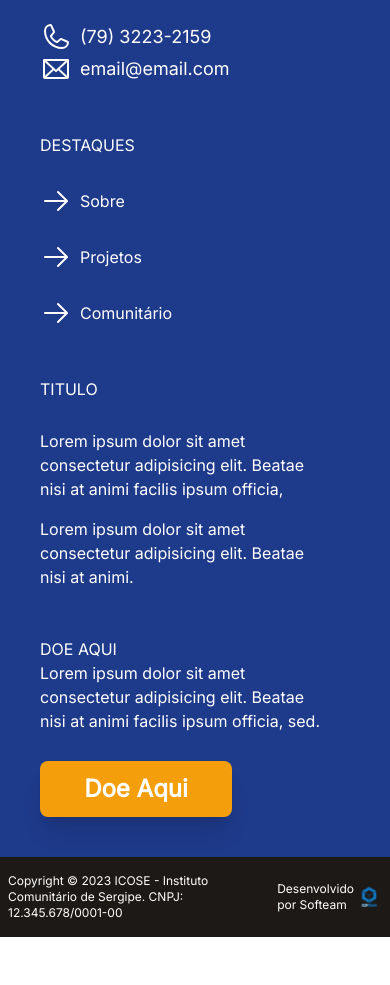
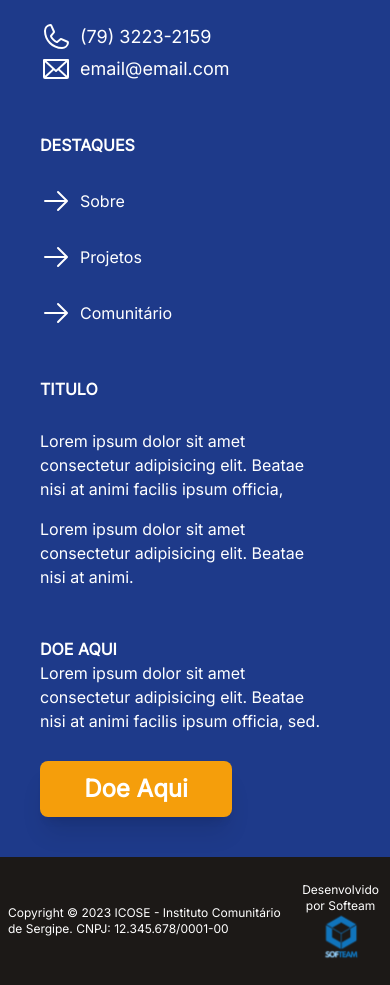
Before and after one commit to softeam-org/icose-web, a React (Vite) app: page / in a window 390 px wide. Shown: the part 1442-2427 px from the top of the page. Before the commit the page ends 2379 px from the top, so only its background shows below. Built offline with nearby package versions, Linux system fonts and the light colour scheme.

Commit message:
Atualizando footer

```diff
--- a/src/components/Footer.jsx
+++ b/src/components/Footer.jsx
@@ -34,25 +34,40 @@ function Footer() {
           </h2>
         </div>
         <div className="font-inter text-white mt-7 md:mt-14 xl:mt-14 md:w-42 xl:w-52">
-          <h2>
+          <h2 className="font-bold">
             DESTAQUES
           </h2>
-          <div className="mt-7 xl:mt-10">
+          <div className="mt-7 xl:mt-10 ">
             <ul>
               <li className="flex items-center gap-2">
-                <ArrowRight size={32} /> <Link to="/sobre">Sobre</Link>
+                <ArrowRight size={32} /> <Link to="/sobre">
+                  <p className="relative text-dec cursor-pointer after:content-[''] after:absolute after:bottom-[0.1rem] after:left-0 after:border-b after:border-standard-blue xl:after:border-white after:border-solid after:w-0 after:transition-[width] after:pointer-events-none after:hover:w-full">
+                    Sobre
+                  </p>
+                </Link>
               </li>
               <li className="mt-6 flex items-center gap-2">
-                <ArrowRight size={32} />  <Link to="/projetos">Projetos</Link>
+                <ArrowRight size={32} />  <Link to="/projetos">
+                  <p className="relative text-dec cursor-pointer after:content-[''] after:absolute after:bottom-[0.1rem] after:left-0 after:border-b after:border-standard-blue xl:after:border-white after:border-solid after:w-0 after:transition-[width] after:pointer-events-none after:hover:w-full">
+                    Projetos
+                  </p>
+                </Link>
               </li>
               <li className="mt-6 flex items-center gap-2">
-                <ArrowRight size={32} />  <Link to="/comunitario">Comunitário</Link>
+                <ArrowRight size={32} />
+                <Link to="/comunitario">
+                  <p className="relative text-dec cursor-pointer after:content-[''] after:absolute after:bottom-[0.1rem] after:left-0 after:border-b after:border-standard-blue xl:after:border-white after:border-solid after:w-0 after:transition-[width] after:pointer-events-none after:hover:w-full">
+                    Comunitário
+                  </p>
+                </Link>
               </li>
             </ul>
           </div>
         </div>
         <div className="font-inter text-white mt-7 md:mt-14 xl:mt-14 md:w-64 w-72">
-          <h2>TITULO</h2>
+          <h2 className="font-bold">
+            TITULO
+          </h2>
           <h3 className="Titulo mt-7 xl:mt-10">
             Lorem ipsum dolor sit amet consectetur adipisicing elit.
             Beatae nisi at animi facilis ipsum officia,
@@ -63,25 +78,27 @@ function Footer() {
           </h3>
         </div>
         <div className="font-inter text-white mt-7 md:mt-14 xl:mt-14 md:w-64 w-72">
-          <h2>DOE AQUI</h2>
+          <h2 className="font-bold">
+            DOE AQUI
+          </h2>
           <h3 className="Donation mmt-7 xl:mt-10">
             Lorem ipsum dolor sit amet consectetur adipisicing elit.
             Beatae nisi at animi facilis ipsum officia,
             sed.
           </h3>
-          <button className="rounded-lg bg-amber-500 h-14 w-48 shadow-xl mt-7 text-2xl font-bold">
+          <button className="rounded-lg bg-amber-500 hover:bg-amber-600 h-14 w-48 shadow-xl mt-7 text-2xl font-bold transition duration-300 ease-in-out">
             <Link to="/doacao">Doe Aqui</Link>
           </button>
         </div>
       </div>
       <div className="bg-stone-900">
-        <div className="flex font-inter mx-auto md:mx-10 xl:mx-32 text-white text-sm place-content-center h-20 items-center justify-between">
-          <h3 className='text-xs xl:text-base mx-2'>
+        <div className="flex font-inter mx-auto mx-5 md:mx-20 xl:mx-32 text-white text-sm place-content-center h-32 md:h-20 items-center justify-between">
+          <h3 className='text-xs xl:text-base mx-2 w-auto'>
             Copyright © 2023 ICOSE - Instituto Comunitário de Sergipe. CNPJ: 12.345.678/0001-00
           </h3>
-          <h3 className="flex items-center text-xs xl:text-base mx-2">
+          <h3 className="flex flex-col md:flex-row items-center text-center w-auto text-xs xl:text-base mx-2">
             Desenvolvido por Softeam
-            <img src={logoSofteam} alt="Logo Softeam" className="w-1/4 md:w-auto xl:w-auto" />
+            <img src={logoSofteam} alt="Logo Softeam" className="w-min-[20rem] w-auto" />
           </h3>
         </div>
       </div>
```
